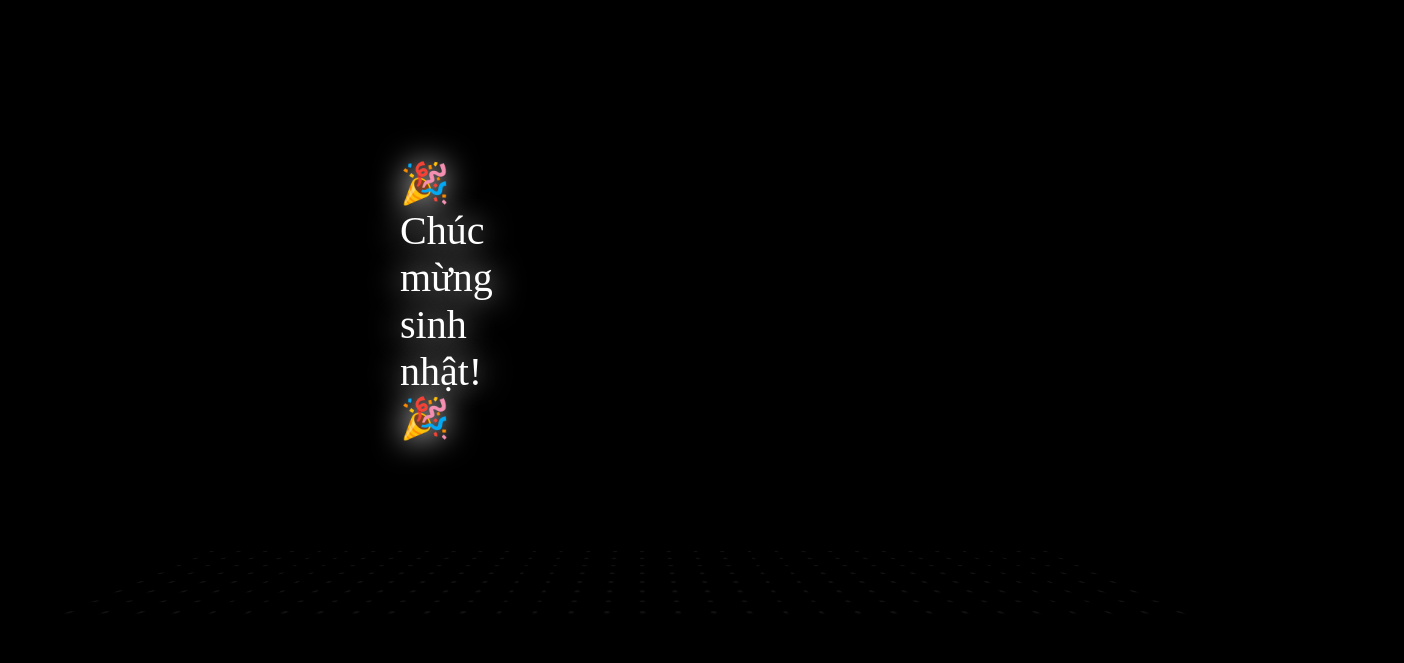
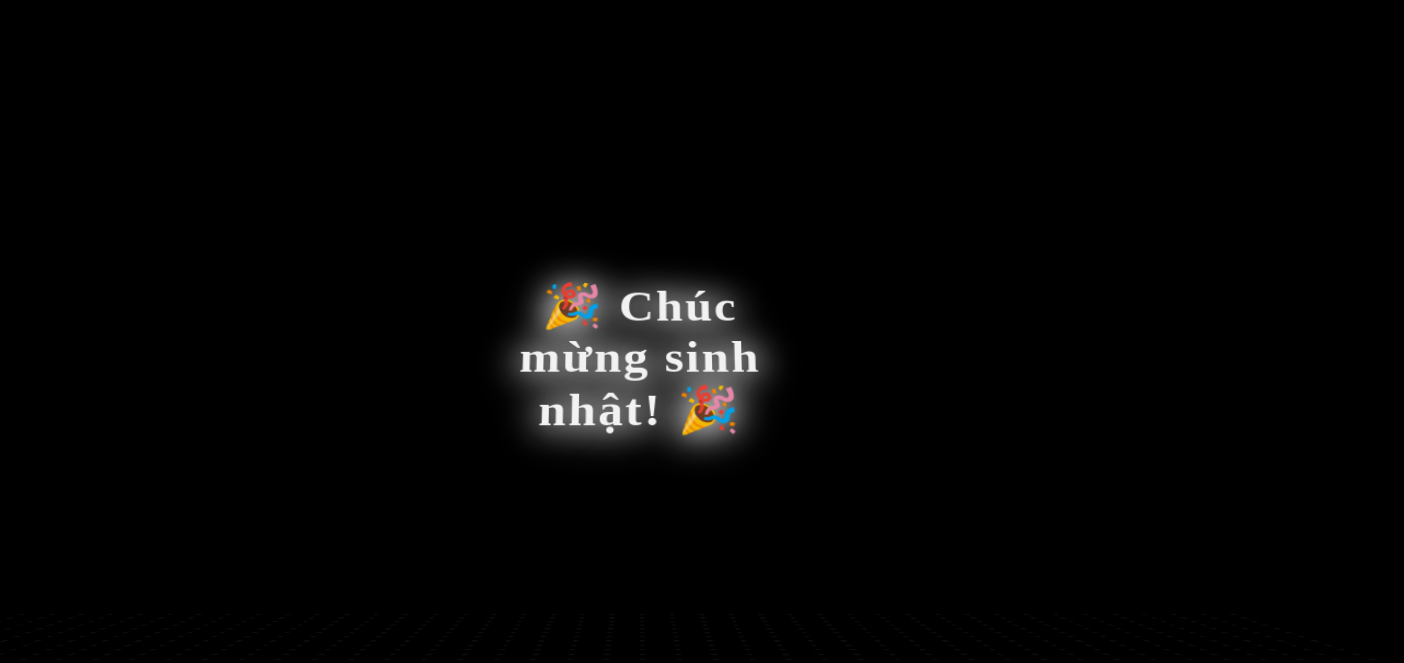
Before and after one commit to ducanhddd/happybirth-day, a plain HTML site: page index.html in a window 1280 px wide. Shown: the whole page, 1404 px wide, since content can reach past the window. Drawn offline with Linux system fonts and the light colour scheme.

Commit message:
Update index.html

```diff
--- a/index.html
+++ b/index.html
@@ -2,7 +2,7 @@
 <html lang="vi">
 <head>
   <meta charset="UTF-8">
-  <title>Dot Matrix Countdown</title>
+  <title>Dot Matrix 3D Countdown</title>
   <meta name="viewport" content="width=device-width, initial-scale=1.0">
   <style>
   body {
@@ -12,74 +12,101 @@
       overflow: hidden;
       display: flex; align-items: center; justify-content: center;
   }
-  .dotmatrix-wrap {
+  .scene-3d {
       position: relative;
-      width: min(80vw, 480px);
-      height: min(80vw, 480px);
+      width: min(80vw, 520px);
+      height: min(80vw, 520px);
       display: flex; align-items: center; justify-content: center;
+      perspective: 1200px;
+      perspective-origin: 50% 80%;
   }
   .dotmatrix-grid {
       position: absolute;
       left: 50%; top: 50%;
-      transform: translate(-50%, -50%);
+      transform: translate(-50%, -54%) scale(1.1) rotateX(18deg);
       display: grid;
       grid-template-columns: repeat(24, 1fr);
       grid-template-rows: repeat(24, 1fr);
-      width: 100%; height: 100%;
+      width: 92%; height: 92%;
       z-index: 2;
       pointer-events: none;
+      filter: drop-shadow(0 12px 20px #000a);
       transition: opacity 0.3s;
-  }
+      will-change: transform;
+    }
   .dotmatrix-dot {
-      width: 1vw; height: 1vw;
+      width: 1.04vw; height: 1.04vw;
       min-width: 4px; min-height: 4px;
-      max-width: 14px; max-height: 14px;
+      max-width: 12px; max-height: 12px;
       border-radius: 50%;
       background: #fff;
-      opacity: 0.12;
-      box-shadow: 0 1px 3px #aaa8;
-      transition: opacity 0.18s, background 0.2s;
+      opacity: 0.09;
       margin: 0;
+      box-shadow: 0 1px 2px #fff4;
+      transition: opacity 0.18s, background 0.2s, box-shadow 0.22s;
   }
   .dotmatrix-dot.on {
+      opacity: 1;
       background: #fff;
-      opacity: 1;
       box-shadow: 0 0 6px #fff, 0 0 10px #fff2;
-      transition: opacity 0.18s, background 0.18s, box-shadow 0.2s;
+      transition: opacity 0.18s, background 0.18s, box-shadow 0.22s;
   }
   /* Dot grid mặt phẳng 3D bên dưới */
   .plane-dot-grid {
       position: absolute;
-      left: 50%; top: 72%;
-      transform: translate(-50%,0) scaleX(1.11) perspective(400px) rotateX(62deg);
+      left: 50%; top: 80%;
+      transform: translate(-50%,0) perspective(1000px) rotateX(72deg) scaleX(1.15) scaleY(0.82);
       display: grid;
-      grid-template-columns: repeat(32, 1fr);
-      grid-template-rows: repeat(8, 1fr);
-      width: 75vw;
-      max-width: 900px;
+      grid-template-columns: repeat(42, 1fr);
+      grid-template-rows: repeat(12, 1fr);
+      width: 95vw;
+      max-width: 1200px;
       height: 13vw;
-      max-height: 150px;
+      max-height: 160px;
       z-index: 1;
       pointer-events: none;
-      opacity: 0.45;
+      opacity: 0.42;
+      filter: blur(0.5px) brightness(0.86);
   }
   .plane-dot {
-      width: 0.3vw; height: 0.3vw;
-      min-width: 1.5px; min-height: 1.5px;
+      width: 0.35vw; height: 0.35vw;
+      min-width: 1.7px; min-height: 1.7px;
       max-width: 5px; max-height: 5px;
       border-radius: 50%;
       background: #fff;
-      opacity: 0.14;
-      box-shadow: 0 1px 3px #fff4;
+      opacity: 0.13;
+      box-shadow: 0 1px 2px #fff4;
+      margin: 0;
+  }
+  .done-msg {
+      position: absolute;
+      left: 50%; top: 45%;
+      transform: translate(-50%,-50%);
+      color: #fff;
+      font-size: 2.8em;
+      z-index: 5;
+      text-align: center;
+      text-shadow: 0 0 32px #fff, 0 0 24px #fff2;
+      letter-spacing: 2px;
+      font-weight: bold;
+      filter: drop-shadow(0 2px 18px #fff8);
+      pointer-events: none;
+      animation: fadeInPop .8s cubic-bezier(.34,1.56,.64,1);
+      opacity: 0.95;
+  }
+  @keyframes fadeInPop {
+      0% { opacity: 0; transform: scale(0.7) translate(-50%,-50%);}
+      80% { opacity: 1; transform: scale(1.1) translate(-50%,-50%);}
+      100% { opacity: 1; transform: scale(1) translate(-50%,-50%);}
   }
   @media (max-width: 600px) {
-      .dotmatrix-wrap { width: 98vw; height: 98vw;}
-      .plane-dot-grid { width: 99vw; height: 18vw;}
+      .scene-3d { width: 99vw; height: 99vw;}
+      .plane-dot-grid { width: 99vw; height: 14vw;}
   }
   </style>
 </head>
 <body>
-<div class="dotmatrix-wrap">
+<div class="scene-3d">
     <div id="dotmatrix" class="dotmatrix-grid"></div>
     <div class="plane-dot-grid" id="plane-dot-grid"></div>
 </div>
@@ -195,8 +222,8 @@ function showNumber(n) {
 
 // Plane dot grid (mặt phẳng chấm bên dưới)
 const planeGrid = document.getElementById("plane-dot-grid");
-for(let r=0; r<8; r++)
-    for(let c=0; c<32; c++){
+for(let r=0; r<12; r++)
+    for(let c=0; c<42; c++){
         let dot = document.createElement("div");
         dot.className = "plane-dot";
         planeGrid.appendChild(dot);
@@ -212,7 +239,7 @@ function nextCount(){
         setTimeout(nextCount, 1100);
     } else {
         // Hết đếm ngược, hiện DONE hoặc hiệu ứng khác
-        dotmatrix.innerHTML = '<div style="width:100%;height:100%;display:flex;align-items:center;justify-content:center;"><span style="font-size:2.5em;color:#fff;text-shadow:0 0 32px #fff;">🎉 Chúc mừng sinh nhật! 🎉</span></div>';
+        dotmatrix.innerHTML = '<div class="done-msg">🎉 Chúc mừng sinh nhật! 🎉</div>';
     }
 }
 window.onload = nextCount;
```
